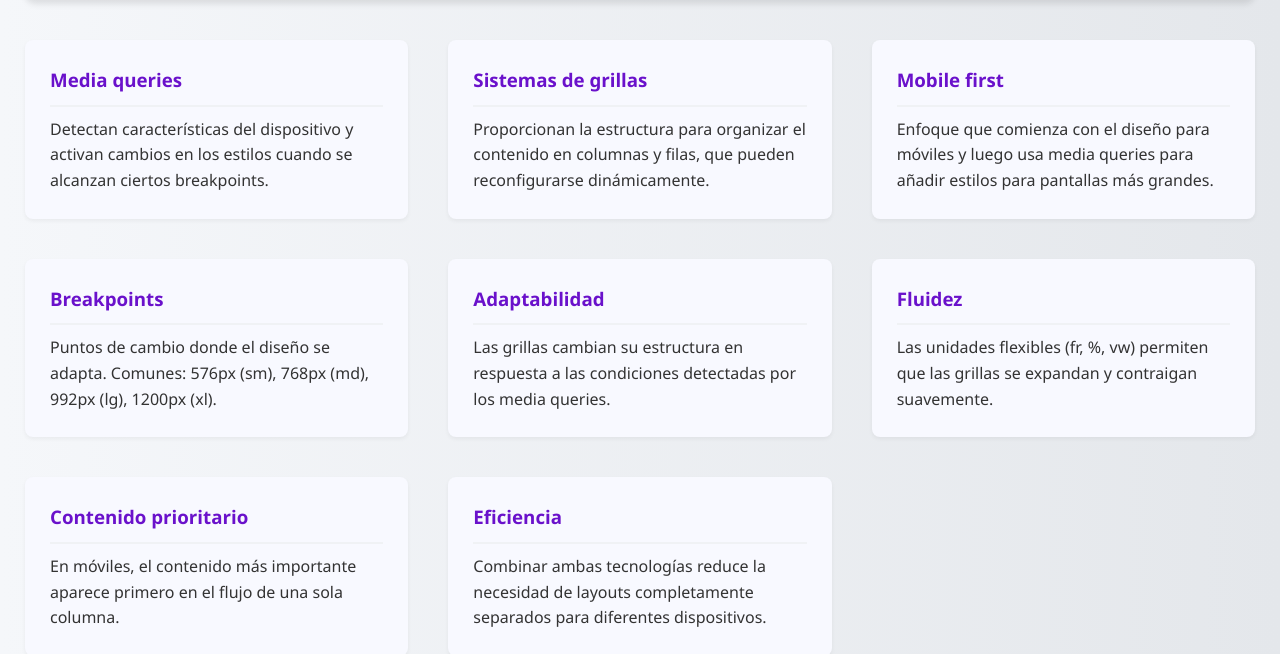
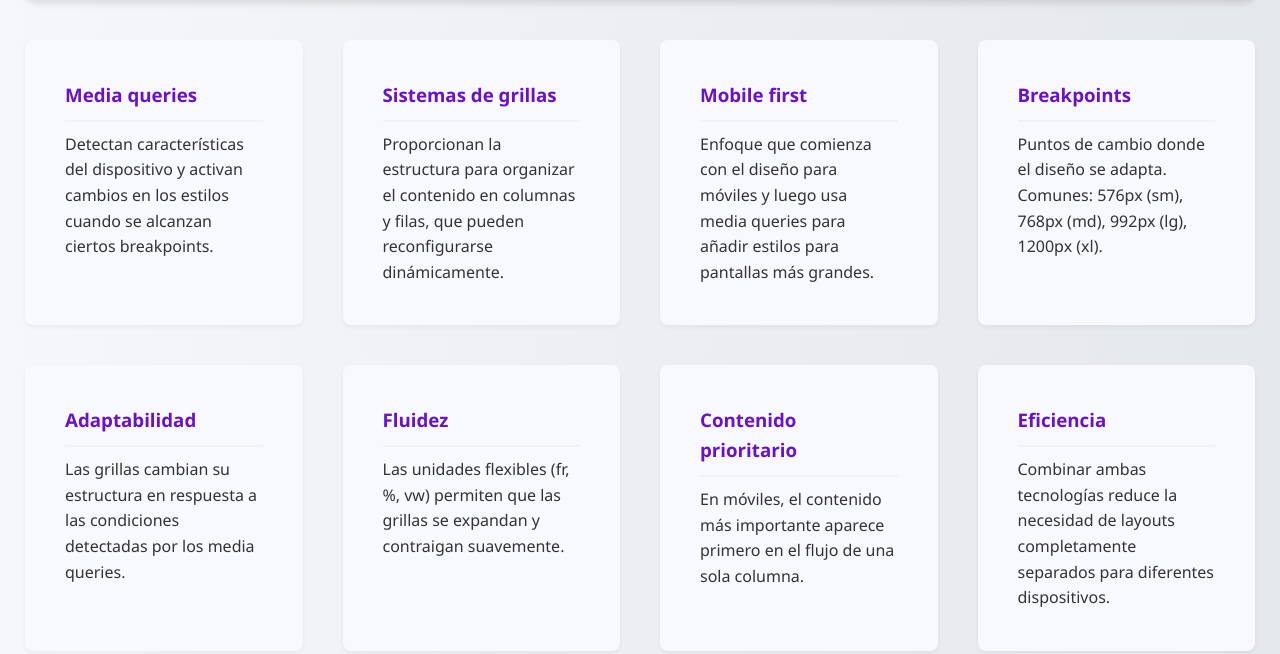
Before and after one commit to ismora/C2_2025_SOFT11, a plain HTML site: page Bootstrap/Ejercicio grillas y media queries/ejercicio.html in a window 1280 px wide. Shown: the part 152-806 px from the top of the page. Drawn offline with nearby package versions, Linux system fonts and the light colour scheme.

Commit message:
[update] Solución del ejercicio de media queries

```diff
--- a/Bootstrap/Ejercicio grillas y media queries/ejercicio.css
+++ b/Bootstrap/Ejercicio grillas y media queries/ejercicio.css
@@ -97,7 +97,8 @@ footer {
     .grid-system {
         grid-template-columns: repeat(3, 1fr);
         /* 3 columnas: Se expande a 3 columnas */
-        gap: var(--spacing-md); /* Aumenta el padding del body y el margin-bottom del header */
+        gap: var(--spacing-md);
+        /* Aumenta el padding del body y el margin-bottom del header */
     }
 
     header {
@@ -112,11 +113,26 @@ footer {
 - Se debe mejorar la legibilidad con más espacio interno usando --spacing-lg.
 */
 
+/*
+Solución del ejercicio 1: */
+
+@media (min-width: 992px) {
+    .grid-system {
+        grid-template-columns: repeat(4, 1fr);
+    }
+
+    .grid-item {
+        padding: var(--spacing-lg);
+    }
+}
+
+
 
 /* Pantallas grandes (≥1200px) */
 @media (min-width: 1200px) {
     .container {
-        max-width: 1400px; /* Ajuste del ancho máximo del contenedor y el espaciado entre columnas para aprovechar mejor las pantallas grandes. */
+        max-width: 1400px;
+        /* Ajuste del ancho máximo del contenedor y el espaciado entre columnas para aprovechar mejor las pantallas grandes. */
     }
 
     .grid-system {
@@ -125,7 +141,9 @@ footer {
 }
 
 /* Orientación horizontal en tablets */
-@media (min-width: 768px) and (orientation: landscape) { /* Cambia el fondo de las tarjetas si el dispositivo está en orientación horizontal (modo paisaje), útil en tablets. */
+@media (min-width: 768px) and (orientation: landscape) {
+
+    /* Cambia el fondo de las tarjetas si el dispositivo está en orientación horizontal (modo paisaje), útil en tablets. */
     .grid-item {
         background-color: #f8f9ff;
     }
@@ -133,23 +151,7 @@ footer {
 
 /* Ejercicio 2: Detecte si el usuario tiene activado el modo oscuro y cambie los colores de fondo y texto para que se adapten a un entorno oscuro*/
 
-
-/*
-Solución del ejercicio 1:
-
-@media (min-width: 992px) {
-    .grid-system {
-        grid-template-columns: repeat(4, 1fr);
-        /* 4 columnas *//*
-    }
-
-    .grid-item {
-        padding: var(--spacing-lg);
-    }
-}
-*/
-
-/* Solución del ejercicio 2 */ /*
+/* Solución del ejercicio 2 */
 
 @media (prefers-color-scheme: dark) {
     body {
@@ -180,4 +182,3 @@ Solución del ejercicio 1:
         box-shadow: 0 2px 4px rgba(255, 255, 255, 0.05);
     }
 }
-*/
```
